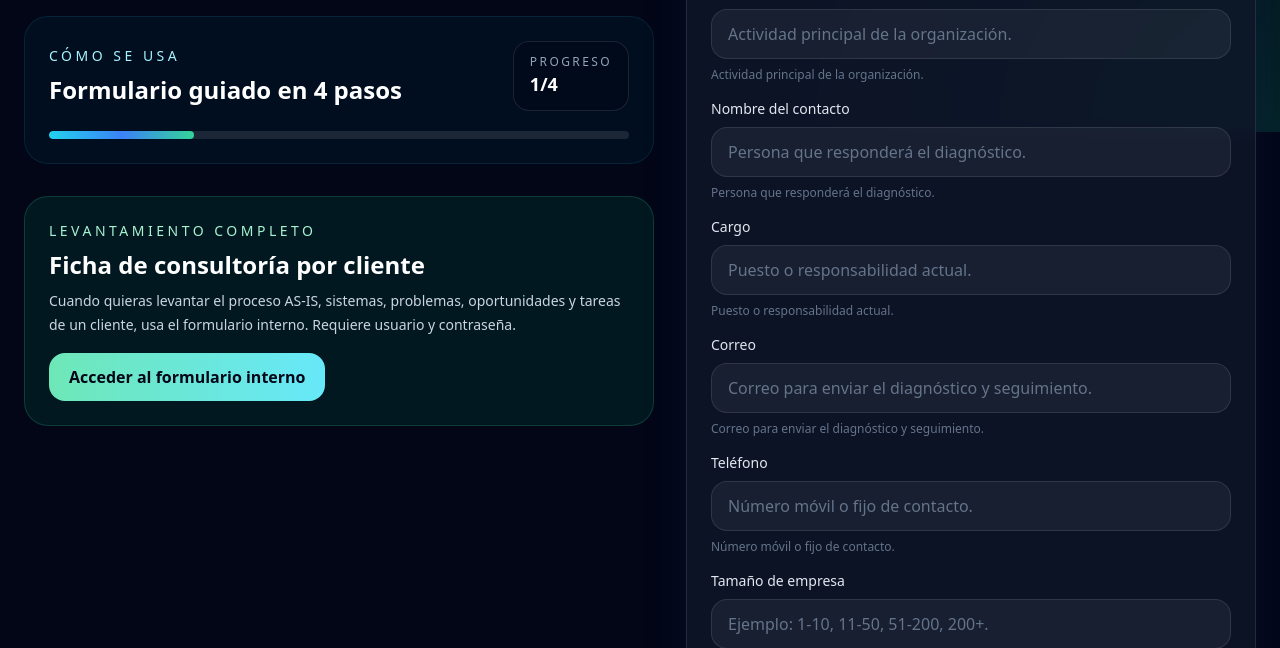
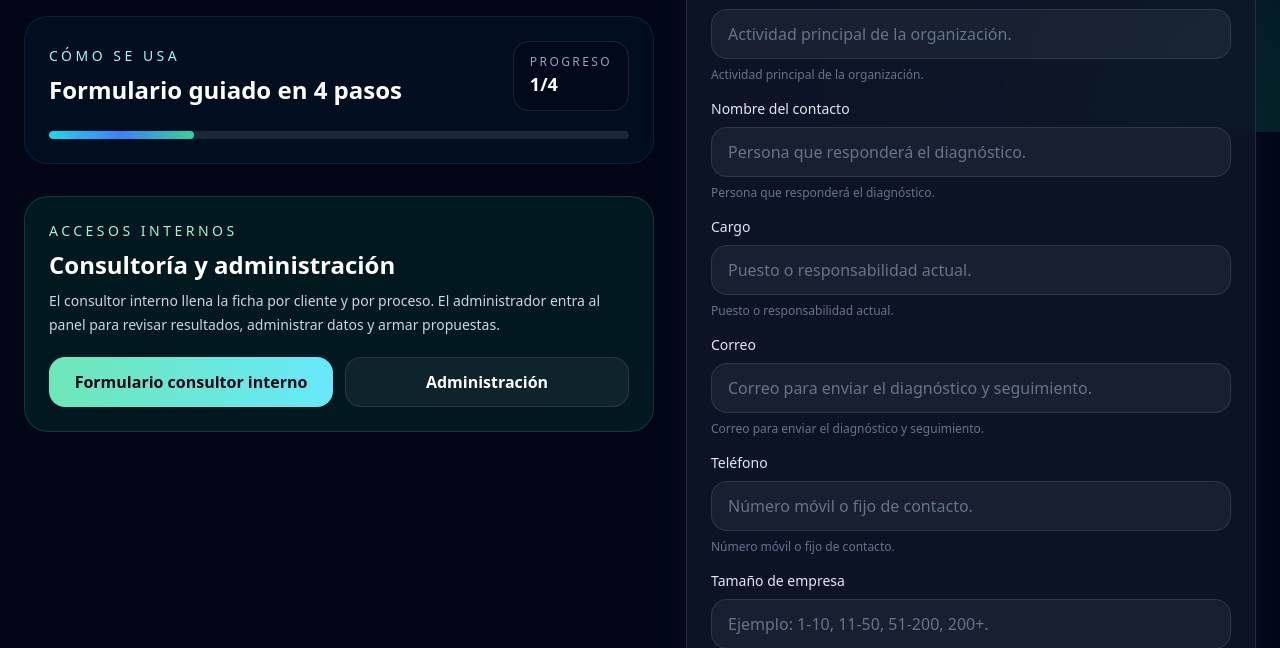
Before and after one commit to cyberdog1993/IA_Readiness, a Laravel app: page / in a window 1280 px wide. Shown: the part 668-1316 px from the top of the page. Run offline with Laravel 12, Linux system fonts and the light colour scheme; some libraries are stand-ins or nearby versions.

Commit message:
separar accesos internos

```diff
--- a/resources/views/landing.blade.php
+++ b/resources/views/landing.blade.php
@@ -75,14 +75,19 @@
         </div>
 
         <div class="rounded-3xl border border-emerald-400/20 bg-emerald-500/10 p-6">
-            <p class="text-sm uppercase tracking-[0.25em] text-emerald-200">Levantamiento completo</p>
-            <h2 class="mt-2 text-2xl font-semibold text-white">Ficha de consultoría por cliente</h2>
+            <p class="text-sm uppercase tracking-[0.25em] text-emerald-200">Accesos internos</p>
+            <h2 class="mt-2 text-2xl font-semibold text-white">Consultoría y administración</h2>
             <p class="mt-2 text-sm leading-6 text-slate-300">
-                Cuando quieras levantar el proceso AS-IS, sistemas, problemas, oportunidades y tareas de un cliente, usa el formulario interno. Requiere usuario y contraseña.
+                El consultor interno llena la ficha por cliente y por proceso. El administrador entra al panel para revisar resultados, administrar datos y armar propuestas.
             </p>
-            <a href="{{ route('consulting-intake.section', ['section' => 'cliente']) }}" class="mt-4 inline-flex rounded-2xl bg-gradient-to-r from-emerald-300 to-cyan-300 px-5 py-3 font-bold text-slate-950 hover:from-emerald-200 hover:to-cyan-200">
-                Acceder al formulario interno
-            </a>
+            <div class="mt-5 grid gap-3 sm:grid-cols-2">
+                <a href="{{ route('consulting-intake.section', ['section' => 'cliente']) }}" class="inline-flex items-center justify-center rounded-2xl bg-gradient-to-r from-emerald-300 to-cyan-300 px-5 py-3 font-bold text-slate-950 hover:from-emerald-200 hover:to-cyan-200">
+                    Formulario consultor interno
+                </a>
+                <a href="{{ url('/admin') }}" class="inline-flex items-center justify-center rounded-2xl border border-white/10 bg-white/5 px-5 py-3 font-bold text-white hover:border-cyan-300/40 hover:bg-white/10">
+                    Administración
+                </a>
+            </div>
         </div>
     </section>
 
```
